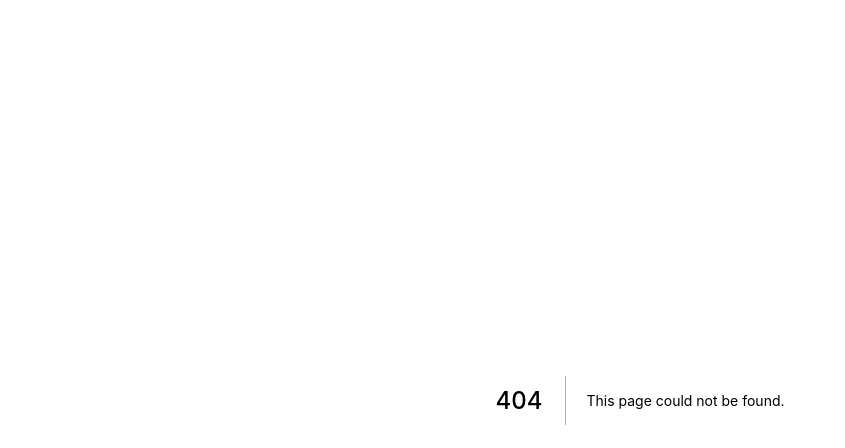
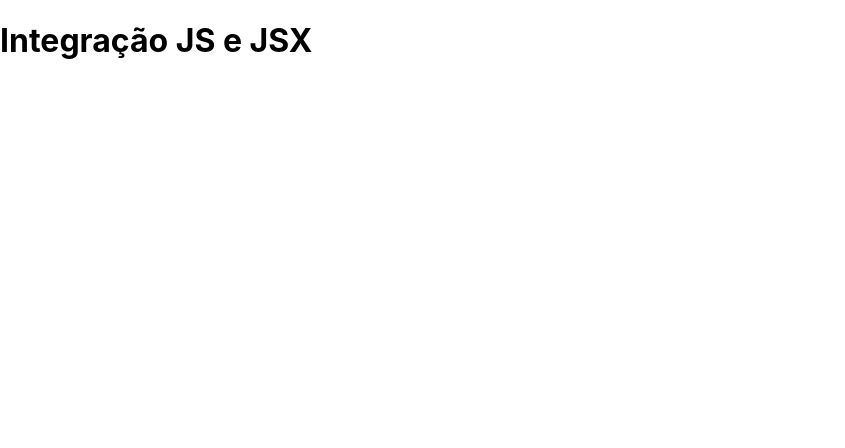
Before and after one commit to Brunogabriel-dev/curso-reactjs, a Next.js app: page /basicos/jsx4 in a window 1280 px wide. Before the commit this address had no page. Shown: the top 448 px of the page, without its empty margins (0-845 px from the left). Built offline with nearby package versions, Linux system fonts and the light colour scheme.

Commit message:
Inclusão de texto

```diff
--- /dev/null
+++ b/pages/basicos/jsx4.jsx
@@ -0,0 +1,10 @@
+export default function jsx4() {
+  const subtitulo = "Estou no JavaScript"
+
+  return (
+    <div>
+      <h1>Integração JS e JSX</h1>
+      <h2></h2>
+    </div>
+  )
+}
```
